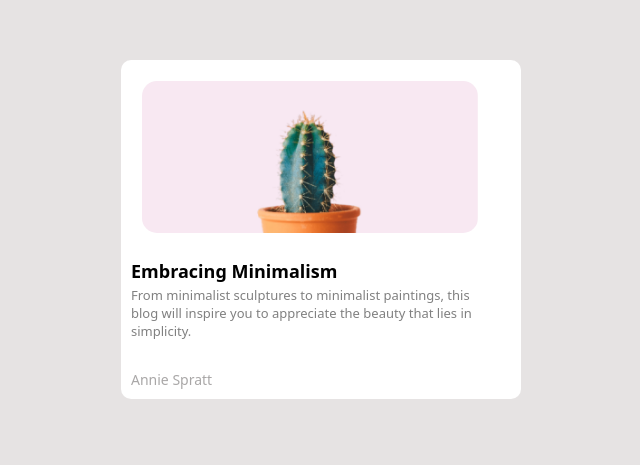
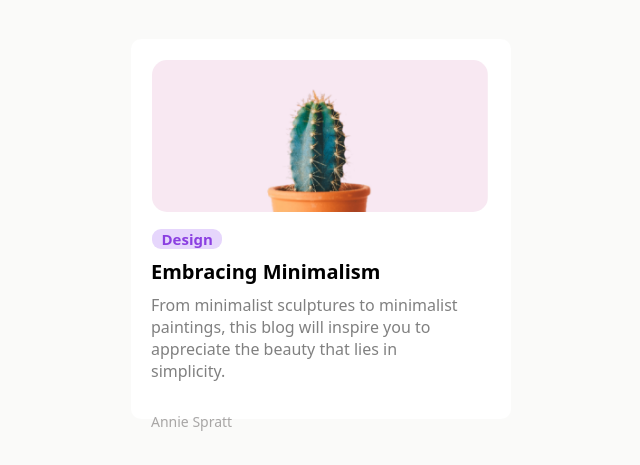
Before and after one commit to SantHubTest/card, a plain HTML site: page index.html in a window 1280 px wide. Shown: the part 171-636 px from the top of the page, without its empty margins (319-959 px from the left). Drawn offline with Linux system fonts and the light colour scheme.

Commit message:
Add files via upload

```diff
--- a/index.html
+++ b/index.html
@@ -14,6 +14,7 @@
             <div class="containertwo">
                 <section >
                     <img class="img" src="cactus_img.jpg" alt="IMG OF CACTUS">
+                    <span class="tag">Design</span>
                     <h1>Embracing Minimalism</h1>
                     <p>From minimalist sculptures to minimalist paintings, this blog will inspire you to appreciate the
                         beauty that lies in simplicity.</p>
--- a/style.css
+++ b/style.css
@@ -2,7 +2,7 @@ body{
     margin:  0;
     padding: 0;
     box-sizing: border-box;
-    background-color: rgb(230, 227, 227);
+    background-color: #fafaf9;
     font-family: system-ui, -apple-system, BlinkMacSystemFont, 'Segoe UI', Roboto, Oxygen, Ubuntu, Cantarell, 'Open Sans', 'Helvetica Neue', sans-serif;
 }
 
@@ -13,10 +13,12 @@ body{
 }
 
 .containertwo {
-    background-color: white;
+    background-color: #ffffff;
     border-radius: 10px;
     padding: 40px;
-    width: 320px;
+    width: 300px;
+    height: 300px;
+    position: relative;
 }
 
 
@@ -27,19 +29,32 @@ body{
     height: 152px;
 }
 
+.containertwo .tag{
+    position: absolute;
+    top: 50%;
+    right: 76%;
+    background-color: #e6d6fc;
+    color: #8b3fe1;
+    width: 70px;
+    font-weight: bold;
+    font-size: 15px;
+    text-align: center;
+    border-radius: 9px;
+}
 
 .containertwo h1  {
-    margin-top: 40px;
-    margin-left: -30px;
+    margin-top: 60px;
+    margin-left: -20px;
     margin-right: 1px;
-    font-size: 18px;
+    font-size: 20px;
     margin-bottom: 19px;
 }
 
 .containertwo p{
-    margin-left: -30px;
-    margin-top: -16px;
-    font-size: 13px;
+    margin-left: -20px;
+    margin-top: -10px;
+    font-size: 16px;
+    width: 310px;
     color: gray;
 }
 
@@ -47,7 +62,7 @@ body{
     color: rgb(133, 130, 130, 0.7);
     margin-top: 30px;
     margin-bottom: -30px;
-    margin-left: -30px;
+    margin-left: -20px;
     font-size: 14px;
 }
 
```
